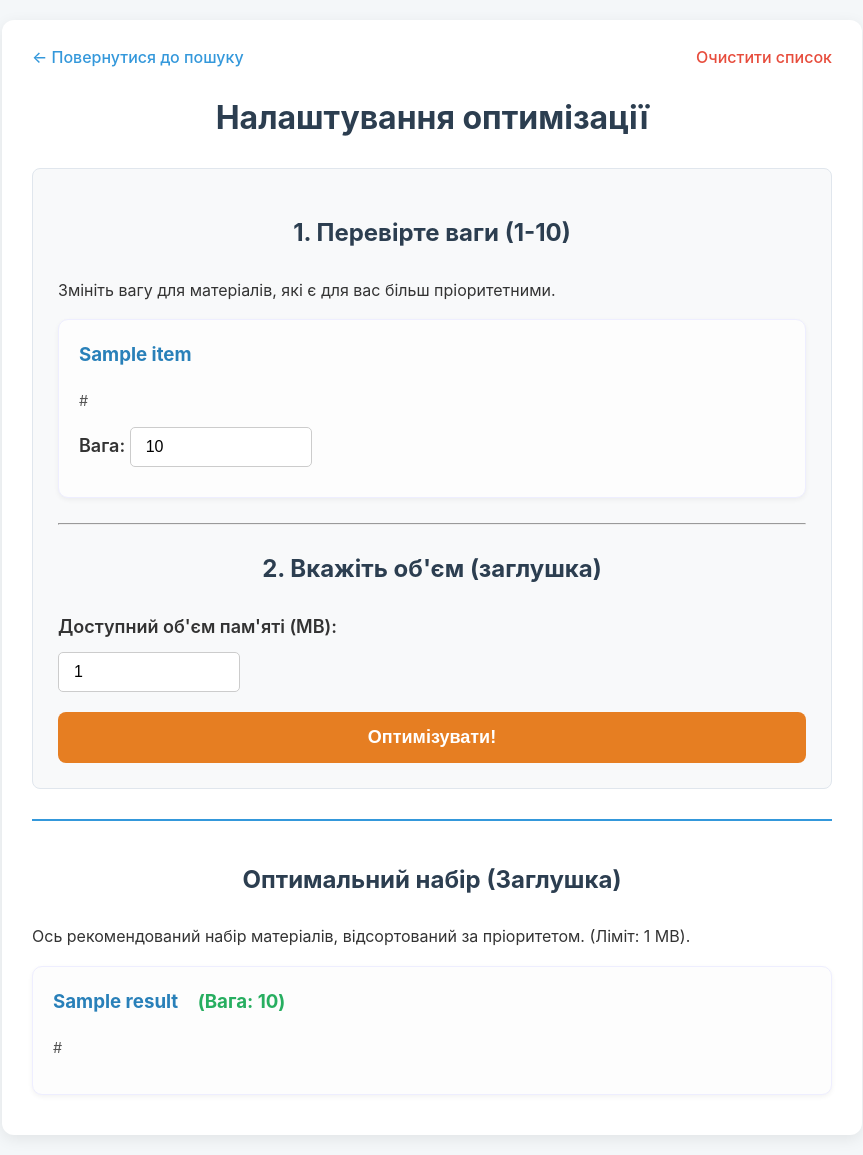
After one commit to Nazar-Udod/Content-Downloader-App, a FastAPI app: template templates/prepare.html in a window 1280 px wide. The commit adds this page. Shown: the whole page, without its empty margins (208-1071 px from the left). Run offline with FastAPI, Linux system fonts and the light colour scheme; the template is opened without the code that fills it: most values are stand-ins (such as "Sample title", 1, 10 or a date in 2020).

Commit message:
added optimization interface

```diff
--- a/main.py
+++ b/main.py
@@ -3,10 +3,11 @@ import io
 import pdfkit
 import serpapi
 from fastapi import FastAPI, Request, Form
-from fastapi.responses import HTMLResponse, StreamingResponse
+from fastapi.responses import HTMLResponse, StreamingResponse, RedirectResponse
 from fastapi.templating import Jinja2Templates
 from urllib.parse import urlparse
 from dotenv import load_dotenv
+from starlette.middleware.sessions import SessionMiddleware
 
 # --- Конфігурація ---
 
@@ -24,6 +25,20 @@ templates = Jinja2Templates(directory="templates")
 
 # Отримання ключа API з системних змінних
 SERPAPI_API_KEY = os.getenv("SERPAPI_API_KEY")
+APP_SECRET_KEY = os.getenv("APP_SECRET_KEY")
+
+# Мідлвер сесій
+if not APP_SECRET_KEY:
+    print("ПОПЕРЕДЖЕННЯ: APP_SECRET_KEY не встановлено. Сесії не будуть безпечними.")
+    # Використовуємо тимчасовий ключ для розробки, АЛЕ це НЕБЕЗПЕЧНО для production
+    APP_SECRET_KEY = "temp_dev_key_please_replace"
+
+app.add_middleware(
+    SessionMiddleware,
+    secret_key=APP_SECRET_KEY,
+    https_only=False, # Встановити True у production при наявності HTTPS
+    max_age=86400 * 14 # 14 днів
+)
 
 
 # --- Ендпоінти ---
@@ -33,7 +48,13 @@ async def read_root(request: Request):
     """
     Головна сторінка, яка відображає форму пошуку.
     """
-    return templates.TemplateResponse("index.html", {"request": request})
+    # Отримуємо поточний список оптимізації з сесії
+    optimization_list = request.session.get("optimization_list", [])
+
+    return templates.TemplateResponse("index.html", {
+        "request": request,
+        "optimization_count": len(optimization_list)
+    })
 
 
 @app.post("/search", response_class=HTMLResponse)
@@ -45,8 +66,11 @@ async def search_content(request: Request, query: str = Form(...)):
     if not SERPAPI_API_KEY:
         return templates.TemplateResponse("index.html", {
             "request": request,
-            "error": "Ключ Serp API не налаштовано. Будь ласка, створіть файл .env або встановіть системну змінну."
+            "error": "Ключ Serp API не налаштовано..."
         })
+
+    # Отримуємо поточний список оптимізації з сесії для лічильника
+    optimization_list = request.session.get("optimization_list", [])
 
     client = serpapi.Client()
     try:
@@ -62,10 +86,10 @@ async def search_content(request: Request, query: str = Form(...)):
                 link = result.get('link', '')
                 title = result.get('title', '')
 
-                # Встановлюємо тип за замовчуванням
+                if not link or not title:
+                    continue
+
                 result_type = 'text'
-
-                # Визначаємо тип за розширенням файлу або URL
                 if link.endswith('.pdf') or title.startswith('[PDF]'):
                     result_type = 'pdf'
                 elif link.endswith('.doc') or link.endswith('.docx'):
@@ -89,39 +113,150 @@ async def search_content(request: Request, query: str = Form(...)):
         return templates.TemplateResponse("index.html", {
             "request": request,
             "results": processed_results,
-            "query": query
+            "query": query,
+            "optimization_count": len(optimization_list)  # Передаємо лічильник
         })
     except Exception as e:
         return templates.TemplateResponse("index.html", {
             "request": request,
-            "error": f"Виникла помилка під час пошуку: {e}"
+            "error": f"Виникла помилка під час пошуку: {e}",
+            "optimization_count": len(optimization_list)
         })
 
 
 @app.post("/convert")
 async def convert_to_pdf(url: str = Form(...)):
     """
-    Приймає URL, конвертує HTML-сторінку в PDF за допомогою pdfkit
-    і повертає PDF-файл для завантаження.
+    Конвертує URL в PDF.
     """
     try:
-        # Конвертуємо URL в PDF. `False` означає, що результат повернеться
-        # як байтовий рядок, а не збережеться у файл на сервері.
         pdf_content = pdfkit.from_url(url, False)
-
-        # Створюємо ім'я файлу на основі домену
         parsed_url = urlparse(url)
         filename = f"{parsed_url.netloc.replace('.', '_')}.pdf"
 
-        # Повертаємо потік з PDF-даними
         return StreamingResponse(
             io.BytesIO(pdf_content),
             media_type="application/pdf",
             headers={"Content-Disposition": f"attachment; filename={filename}"}
         )
     except Exception as e:
-        # Повертаємо HTML-сторінку з повідомленням про помилку
         return HTMLResponse(
-            content=f"<h1>Помилка конвертації</h1><p>Не вдалося сконвертувати URL: {url}</p><p>Помилка: {e}</p>",
+            content=f"<h1>Помилка конвертації</h1><p>{e}</p>",
             status_code=500
         )
+
+
+@app.post("/add-to-list")
+async def add_to_list(request: Request):
+    """
+    Отримує обрані елементи з пошуку, додає їх до списку в сесії
+    та перенаправляє користувача назад на головну сторінку.
+    """
+    form_data = await request.form()
+    selected_indices = form_data.getlist("selected_indices")
+
+    # Отримуємо *існуючий* список із сесії
+    optimization_list = request.session.get("optimization_list", [])
+
+    # Створюємо set з існуючих посилань для швидкої перевірки на дублікати
+    existing_links = {item['link'] for item in optimization_list}
+
+    if selected_indices:
+        for index in selected_indices:
+            link = form_data.get(f"link_{index}")
+
+            # Додаємо, тільки якщо посилання ще немає у списку
+            if link not in existing_links:
+                optimization_list.append({
+                    "title": form_data.get(f"title_{index}"),
+                    "link": link,
+                    "snippet": form_data.get(f"snippet_{index}"),
+                    "type": form_data.get(f"type_{index}"),
+                    "weight": int(form_data.get(f"weight_{index}", 5))
+                })
+                existing_links.add(link)  # Оновлюємо set
+
+    # Зберігаємо оновлений список назад у сесію
+    request.session["optimization_list"] = optimization_list
+
+    # Повертаємо користувача на головну сторінку
+    return RedirectResponse(url="/", status_code=303)
+
+
+@app.get("/optimization-list", response_class=HTMLResponse)
+async def get_optimization_list(request: Request):
+    """
+    Відображає сторінку налаштування ("prepare.html")
+    з повним списком елементів, збережених у сесії.
+    """
+    items = request.session.get("optimization_list", [])
+
+    return templates.TemplateResponse("prepare.html", {
+        "request": request,
+        "items": items,
+        "memory_size": request.session.get("memory_size", 1000)  # Зберігаємо і пам'ять
+    })
+
+
+@app.get("/clear-list")
+async def clear_list(request: Request):
+    """
+    Повністю очищує список оптимізації в сесії.
+    """
+    request.session["optimization_list"] = []
+    request.session["memory_size"] = 1000  # Скинемо і пам'ять
+
+    # Визначаємо, звідки прийшов користувач, і повертаємо його
+    referer = request.headers.get("referer", "/")
+    # Запобігаємо перенаправленню на сам /clear-list
+    if "/clear-list" in referer:
+        referer = "/"
+
+    return RedirectResponse(url=referer, status_code=303)
+
+
+@app.post("/optimize", response_class=HTMLResponse)
+async def optimize_content(request: Request):
+    """
+    Приймає список матеріалів зі сторінки налаштування (з оновленими вагами)
+    та об'єм пам'яті. Виконує "оптимізацію" та оновлює сесію.
+    """
+    form_data = await request.form()
+    memory_size = form_data.get("memory_size", "1000")
+    item_count = int(form_data.get("item_count", 0))
+
+    items_to_optimize = []
+    for i in range(item_count):
+        items_to_optimize.append({
+            "title": form_data.get(f"title_{i}"),
+            "link": form_data.get(f"link_{i}"),
+            "snippet": form_data.get(f"snippet_{i}"),
+            "type": form_data.get(f"type_{i}"),
+            "weight": int(form_data.get(f"weight_{i}", 5))
+        })
+
+        # Зберігаємо оновлені ваги та об'єм пам'яті в сесії
+        request.session["optimization_list"] = items_to_optimize
+        request.session["memory_size"] = memory_size
+
+        # --- ЗАГЛУШКА АЛГОРИТМУ ---
+        try:
+            mb_limit = int(memory_size)
+            optimized_results = sorted(items_to_optimize, key=lambda x: x['weight'], reverse=True)
+
+        except Exception as e:
+            return templates.TemplateResponse("prepare.html", {
+                "request": request,
+                "items": items_to_optimize,
+                "memory_size": memory_size,
+                "error": f"Помилка під час оптимізації: {e}"
+            })
+        # --- Кінець заглушки ---
+
+        # Повертаємо ту саму сторінку з результатами
+        return templates.TemplateResponse("prepare.html", {
+            "request": request,
+            "items": items_to_optimize,  # Список з оновленими вагами
+            "memory_size": memory_size,
+            "optimized_results": optimized_results  # Результат заглушки
+        })
--- /dev/null
+++ b/templates/prepare.html
@@ -0,0 +1,197 @@
+<!DOCTYPE html>
+<html lang="uk">
+<head>
+    <meta charset="UTF-8">
+    <meta name="viewport" content="width=device-width, initial-scale=1.0">
+    <title>Оптимізація контенту</title>
+    <style>
+        body {
+            font-family: -apple-system, BlinkMacSystemFont, "Segoe UI", Roboto, "Helvetica Neue", Arial, sans-serif;
+            background-color: #f4f7f9;
+            color: #333;
+            line-height: 1.6;
+            margin: 0;
+            padding: 20px;
+        }
+        .container {
+            max-width: 800px;
+            margin: 0 auto;
+            background: #fff;
+            padding: 25px 30px;
+            border-radius: 12px;
+            box-shadow: 0 4px 15px rgba(0, 0, 0, 0.08);
+        }
+        h1, h2 {
+            color: #2c3e50;
+            text-align: center;
+            margin-bottom: 25px;
+        }
+        .result-item {
+            background-color: #fdfdfd;
+            border: 1px solid #eef;
+            padding: 20px;
+            border-radius: 10px;
+            margin-bottom: 15px;
+            box-shadow: 0 2px 5px rgba(0, 0, 0, 0.05);
+        }
+        .result-item h3 { margin-top: 0; color: #2980b9; }
+        .result-item a { color: #2980b9; text-decoration: none; }
+        .result-item p { margin-bottom: 15px; }
+        .result-item .link { font-size: 0.9em; color: #555; word-break: break-all; }
+        .error, .info {
+            text-align: center;
+            padding: 15px;
+            border-radius: 8px;
+            margin-top: 20px;
+        }
+        .error { background-color: #e74c3c; color: white; }
+        .info { background-color: #f39c12; color: white; }
+        .config-form {
+            background-color: #f8f9fa;
+            border: 1px solid #e0e6ed;
+            padding: 25px;
+            border-radius: 8px;
+            margin-bottom: 30px;
+        }
+        .config-form label {
+            font-weight: 600;
+            font-size: 18px;
+            display: block;
+            margin-bottom: 10px;
+        }
+        .config-form input[type="number"] {
+            width: 150px;
+            padding: 10px 15px;
+            border: 1px solid #ccc;
+            border-radius: 5px;
+            font-size: 16px;
+        }
+        .config-form button {
+            display: block;
+            width: 100%;
+            padding: 15px;
+            font-size: 18px;
+            font-weight: 600;
+            color: white;
+            background-color: #e67e22;
+            border: none;
+            border-radius: 8px;
+            cursor: pointer;
+            margin-top: 20px;
+        }
+        .weight-input {
+            width: 60px;
+            padding: 5px 8px;
+            border: 1px solid #ccc;
+            border-radius: 5px;
+            font-size: 14px;
+        }
+        .optimization-results {
+            margin-top: 30px;
+            border-top: 2px solid #3498db;
+            padding-top: 20px;
+        }
+        .page-nav {
+            display: flex;
+            justify-content: space-between;
+            align-items: center;
+            margin-bottom: 20px;
+        }
+        .page-nav a {
+            text-decoration: none;
+            color: #3498db;
+            font-weight: 500;
+        }
+        .page-nav a.clear-link {
+            color: #e74c3c;
+        }
+    </style>
+</head>
+<body>
+    <div class="container">
+
+        <div class="page-nav">
+            <a href="/">&larr; Повернутися до пошуку</a>
+            {% if items %}
+            <a href="/clear-list"
+               class="clear-link"
+               onclick="return confirm('Ви впевнені, що хочете очистити список?')">
+                Очистити список
+            </a>
+            {% endif %}
+        </div>
+
+        <h1>Налаштування оптимізації</h1>
+
+        {% if error %}
+            <div class="error">{{ error }}</div>
+        {% endif %}
+
+        {% if not items %}
+            <div class="info">
+                Ваш список для оптимізації порожній.
+                <br>
+                Поверніться до пошуку, щоб додати матеріали.
+            </div>
+        {% endif %}
+
+        {% if items %}
+        <form class="config-form" action="/optimize" method="post">
+
+            <h2>1. Перевірте ваги (1-10)</h2>
+            <p>Змініть вагу для матеріалів, які є для вас більш пріоритетними.</p>
+
+            {% for item in items %}
+            <div class="result-item">
+                <h3>{{ item.title }}</h3>
+                <p class="link">{{ item.link }}</p>
+                <label>
+                    Вага:
+                    <input type="number" name="weight_{{ loop.index0 }}" class="weight-input" min="1" max="10" value="{{ item.weight }}">
+                </label>
+
+                <input type="hidden" name="title_{{ loop.index0 }}" value="{{ item.title }}">
+                <input type="hidden" name="link_{{ loop.index0 }}" value="{{ item.link }}">
+                <input type="hidden" name="snippet_{{ loop.index0 }}" value="{{ item.snippet | escape }}">
+                <input type="hidden" name="type_{{ loop.index0 }}" value="{{ item.type }}">
+            </div>
+            {% endfor %}
+
+            <input type="hidden" name="item_count" value="{{ items | length }}">
+
+            <hr style="margin: 25px 0;">
+
+            <h2>2. Вкажіть об'єм (заглушка)</h2>
+            <label for="memory_size">Доступний об'єм пам'яті (MB):</label>
+            <input type="number" id="memory_size" name="memory_size" min="1" value="{{ memory_size or '1000' }}">
+
+            <button type="submit">Оптимізувати!</button>
+        </form>
+        {% endif %}
+
+
+        {% if optimized_results %}
+        <div class="optimization-results">
+            <h2>Оптимальний набір (Заглушка)</h2>
+            <p>
+                Ось рекомендований набір матеріалів, відсортований за пріоритетом.
+                (Ліміт: {{ memory_size }} MB).
+            </p>
+
+            {% for result in optimized_results %}
+                <div class="result-item">
+                    <h3>
+                        <a href="{{ result.link }}" target="_blank" rel="noopener noreferrer">{{ result.title }}</a>
+                        <span style="font-weight: bold; color: #27ae60; margin-left: 15px;">
+                            (Вага: {{ result.weight }})
+                        </span>
+                    </h3>
+                    <p class="link">{{ result.link }}</p>
+                </div>
+            {% endfor %}
+        </div>
+        {% endif %}
+
+    </div>
+</body>
+</html>
```
Also changed, not shown: templates/index.html (+102 -67 lines).
